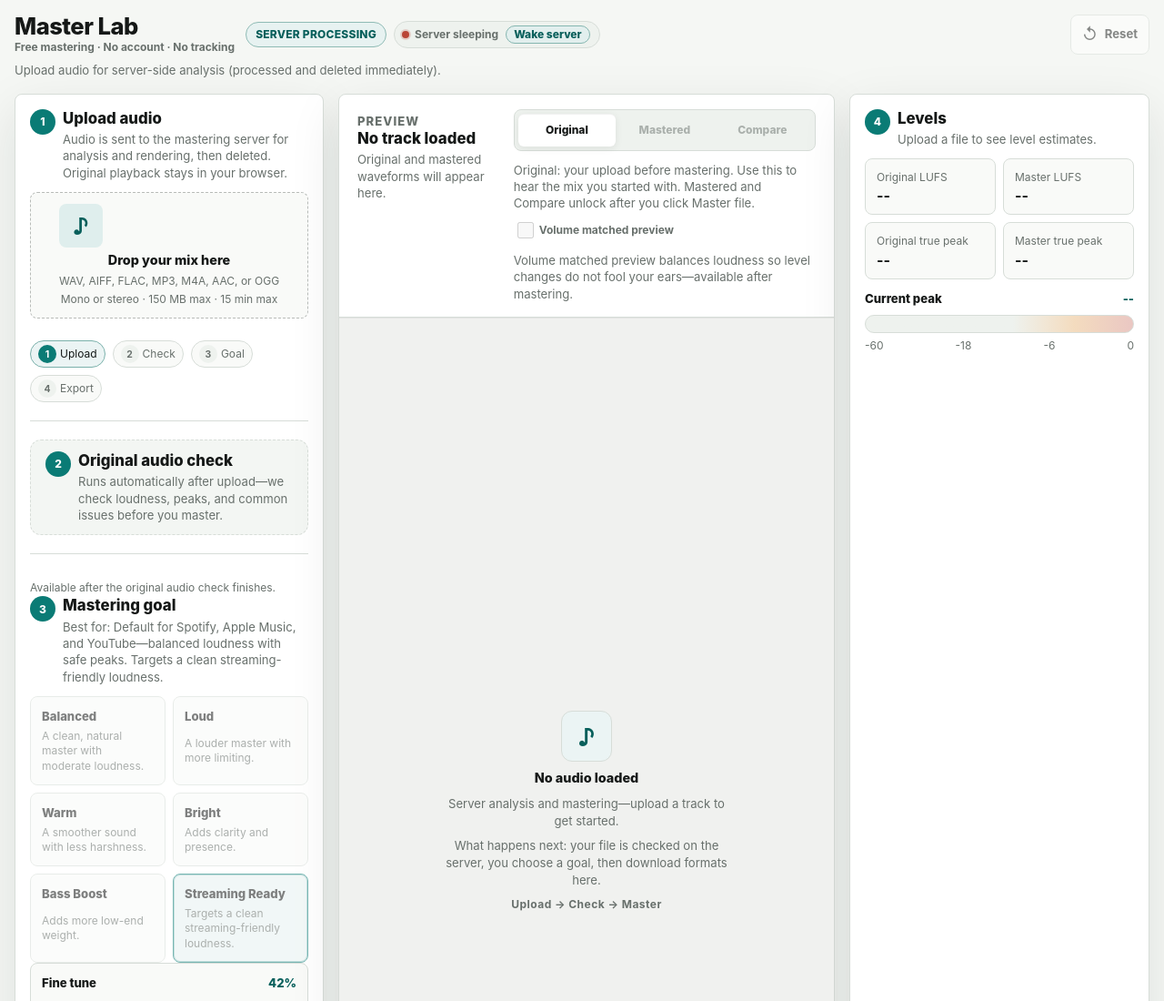
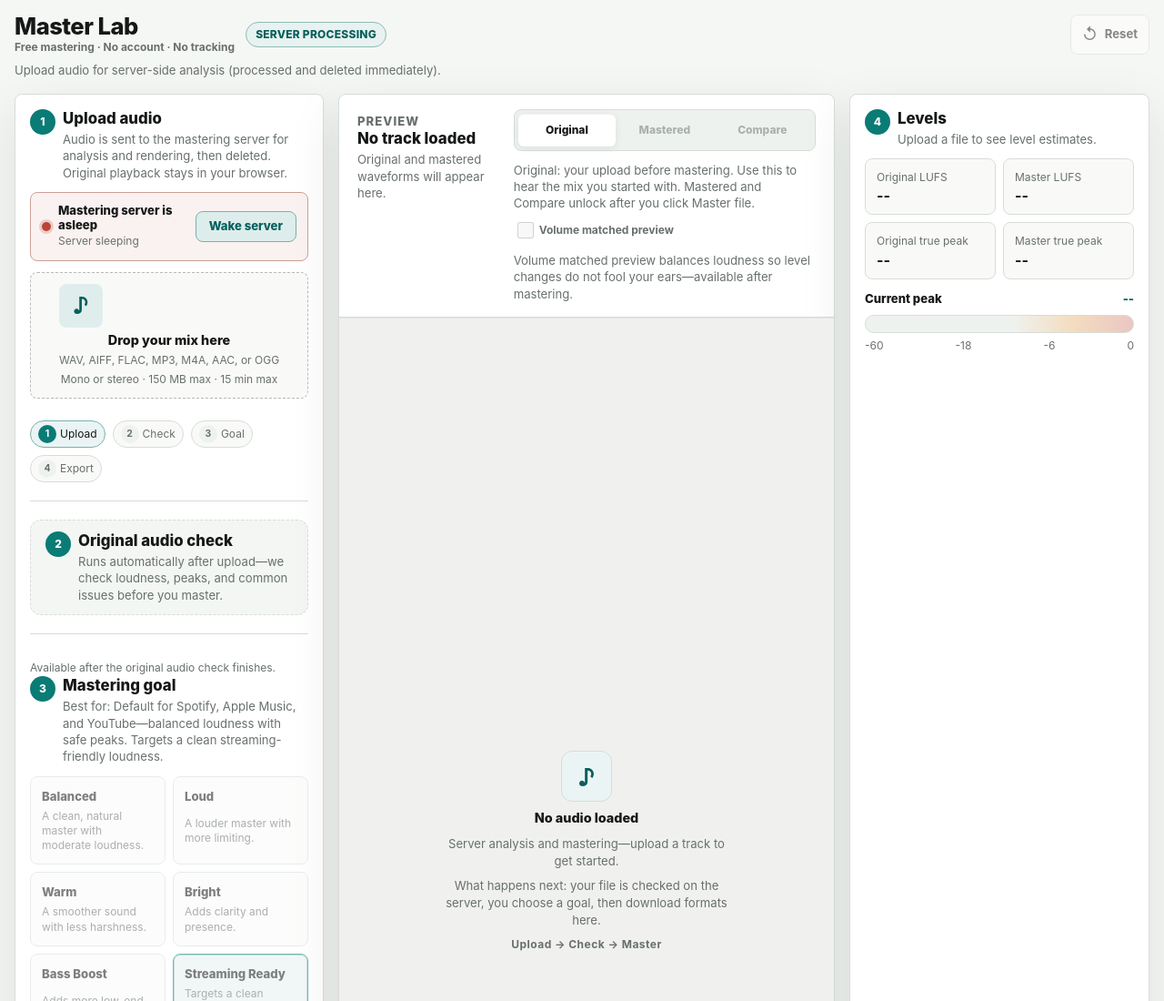
Before and after one commit to DevGhosty/Master-Lab, a plain HTML site: page index.html in a window 1280 px wide. Shown: the top 1100 px of the page at 91% size. Drawn offline with Linux system fonts and the light colour scheme; no server answers.

Commit message:
feat: enhance server status UI with new titles and improved styling

```diff
--- a/constants.js
+++ b/constants.js
@@ -54,6 +54,10 @@ export const COPY = {
     waking: "Waking server…",
     wakeButton: "Wake server",
     wakeHint: "Free hosting sleeps when idle. Waking takes 30–60 seconds.",
+    titleChecking: "Checking mastering server",
+    titleOnline: "Mastering server is ready",
+    titleOffline: "Mastering server is asleep",
+    titleWaking: "Waking mastering server",
   },
   export: {
     pending: "Run a master to prepare free downloads.",
--- a/dom.js
+++ b/dom.js
@@ -23,6 +23,7 @@ export const els = {
   processingModeBadge: document.querySelector("#processingModeBadge"),
   serverStatus: document.querySelector("#serverStatus"),
   serverStatusDot: document.querySelector("#serverStatusDot"),
+  serverStatusTitle: document.querySelector("#serverStatusTitle"),
   serverStatusText: document.querySelector("#serverStatusText"),
   wakeServerButton: document.querySelector("#wakeServerButton"),
   uploadPrivacyNote: document.querySelector("#uploadPrivacyNote"),
@@ -139,6 +140,17 @@ export function updateServerStatusUI(status, detail = "") {
     waking: detail || COPY.serverStatus.waking,
     unknown: COPY.serverStatus.checking,
   };
+  const titles = {
+    checking: COPY.serverStatus.titleChecking,
+    online: COPY.serverStatus.titleOnline,
+    offline: COPY.serverStatus.titleOffline,
+    waking: COPY.serverStatus.titleWaking,
+    unknown: COPY.serverStatus.titleChecking,
+  };
+
+  if (els.serverStatusTitle) {
+    els.serverStatusTitle.textContent = titles[status] || titles.unknown;
+  }
   els.serverStatusText.textContent = labels[status] || labels.unknown;
 
   if (els.wakeServerButton) {
--- a/index.html
+++ b/index.html
@@ -21,20 +21,6 @@
             </div>
             <div class="topbar-badges">
               <span class="mode-pill" id="processingModeBadge" aria-label="Processing mode">Processing</span>
-              <div
-                class="server-status"
-                id="serverStatus"
-                hidden
-                role="status"
-                aria-live="polite"
-                aria-label="Mastering server status"
-              >
-                <span class="server-status-dot" id="serverStatusDot" aria-hidden="true"></span>
-                <span class="server-status-text" id="serverStatusText">Checking server…</span>
-                <button type="button" class="server-wake-button" id="wakeServerButton" hidden>
-                  Wake server
-                </button>
-              </div>
             </div>
           </div>
           <div class="topbar-status">
@@ -69,6 +55,25 @@
                 <h2>Upload audio</h2>
                 <p id="uploadPrivacyNote">Processing mode loads when the app starts.</p>
               </div>
+            </div>
+            <div
+              class="server-status-bar"
+              id="serverStatus"
+              hidden
+              role="status"
+              aria-live="polite"
+              aria-label="Mastering server status"
+            >
+              <div class="server-status-bar-main">
+                <span class="server-status-dot" id="serverStatusDot" aria-hidden="true"></span>
+                <div class="server-status-copy">
+                  <strong id="serverStatusTitle">Server status</strong>
+                  <span id="serverStatusText">Checking server…</span>
+                </div>
+              </div>
+              <button type="button" class="server-wake-button" id="wakeServerButton" hidden>
+                Wake server
+              </button>
             </div>
             <label class="dropzone is-empty" id="dropzone">
               <input id="fileInput" type="file" accept="audio/*" aria-describedby="uploadPrivacyNote" />
--- a/styles.css
+++ b/styles.css
@@ -197,40 +197,72 @@ input:focus-visible {
   gap: var(--space-2);
 }
 
-.server-status {
-  display: inline-flex;
+.server-status-bar {
+  display: flex;
   align-items: center;
-  gap: 6px;
-  padding: 4px 10px 4px 8px;
+  justify-content: space-between;
+  gap: var(--space-3);
+  padding: var(--space-3);
   border: 1px solid var(--line);
-  border-radius: 999px;
-  background: var(--panel-2);
-  color: var(--muted);
-  font-size: var(--text-xs);
-  font-weight: 650;
+  border-radius: var(--radius-md);
+  background: var(--panel-3);
+}
+
+.server-status-bar-main {
+  display: flex;
+  align-items: center;
+  gap: var(--space-2);
+  min-width: 0;
+}
+
+.server-status-copy {
+  display: grid;
+  gap: 2px;
+  min-width: 0;
+}
+
+.server-status-copy strong {
+  font-size: var(--text-sm);
+  font-weight: 800;
   line-height: 1.2;
 }
 
+.server-status-copy span {
+  color: var(--muted);
+  font-size: var(--text-xs);
+  line-height: 1.35;
+}
+
 .server-status-dot {
-  width: 8px;
-  height: 8px;
+  width: 10px;
+  height: 10px;
   border-radius: 50%;
   background: var(--muted);
   flex-shrink: 0;
 }
 
-.server-status[data-status="online"] .server-status-dot {
-  background: var(--good);
-  box-shadow: 0 0 0 2px color-mix(in srgb, var(--good) 28%, transparent);
+.server-status-bar[data-status="online"] {
+  border-color: color-mix(in srgb, var(--good) 40%, var(--line));
+  background: color-mix(in srgb, var(--good) 8%, var(--panel));
 }
 
-.server-status[data-status="offline"] .server-status-dot {
-  background: var(--danger);
-  box-shadow: 0 0 0 2px color-mix(in srgb, var(--danger) 22%, transparent);
+.server-status-bar[data-status="online"] .server-status-dot {
+  background: var(--good);
+  box-shadow: 0 0 0 3px color-mix(in srgb, var(--good) 28%, transparent);
 }
 
-.server-status[data-status="checking"] .server-status-dot,
-.server-status[data-status="waking"] .server-status-dot {
+.server-status-bar[data-status="offline"] {
+  border-color: color-mix(in srgb, var(--danger) 40%, var(--line));
+  background: color-mix(in srgb, var(--danger) 7%, var(--panel));
+}
+
+.server-status-bar[data-status="offline"] .server-status-dot {
+  background: var(--danger);
+  box-shadow: 0 0 0 3px color-mix(in srgb, var(--danger) 22%, transparent);
+}
+
+.server-status-bar[data-status="checking"] .server-status-dot,
+.server-status-bar[data-status="waking"] .server-status-dot {
   background: var(--warning);
   animation: server-pulse 1.2s ease-in-out infinite;
 }
@@ -247,25 +279,21 @@ input:focus-visible {
   }
 }
 
-.server-status-text {
-  white-space: nowrap;
-}
-
 .server-wake-button {
-  margin-left: 2px;
-  padding: 2px 8px;
-  border: 1px solid color-mix(in srgb, var(--teal) 40%, var(--line));
-  border-radius: 999px;
-  background: color-mix(in srgb, var(--teal) 12%, var(--panel));
+  flex-shrink: 0;
+  padding: 8px 14px;
+  border: 1px solid color-mix(in srgb, var(--teal) 45%, var(--line));
+  border-radius: var(--radius-md);
+  background: color-mix(in srgb, var(--teal) 14%, var(--panel));
   color: var(--teal-dark);
-  font-size: var(--text-xs);
+  font-size: var(--text-sm);
   font-weight: 800;
   line-height: 1.2;
   cursor: pointer;
 }
 
 .server-wake-button:not(:disabled):hover {
-  background: color-mix(in srgb, var(--teal) 18%, var(--panel));
+  background: color-mix(in srgb, var(--teal) 22%, var(--panel));
 }
 
 .server-wake-button:disabled {
@@ -1309,6 +1337,15 @@ input[type="checkbox"] {
   .dropzone.has-file {
     min-height: auto;
   }
+
+  .server-status-bar {
+    flex-direction: column;
+    align-items: stretch;
+  }
+
+  .server-wake-button {
+    width: 100%;
+  }
 }
 
 .helper-text {
```
